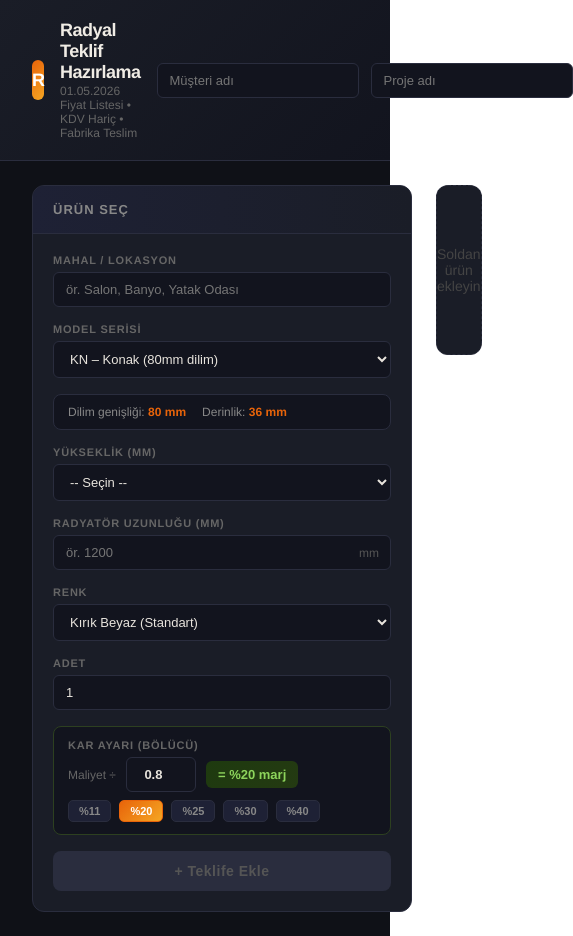
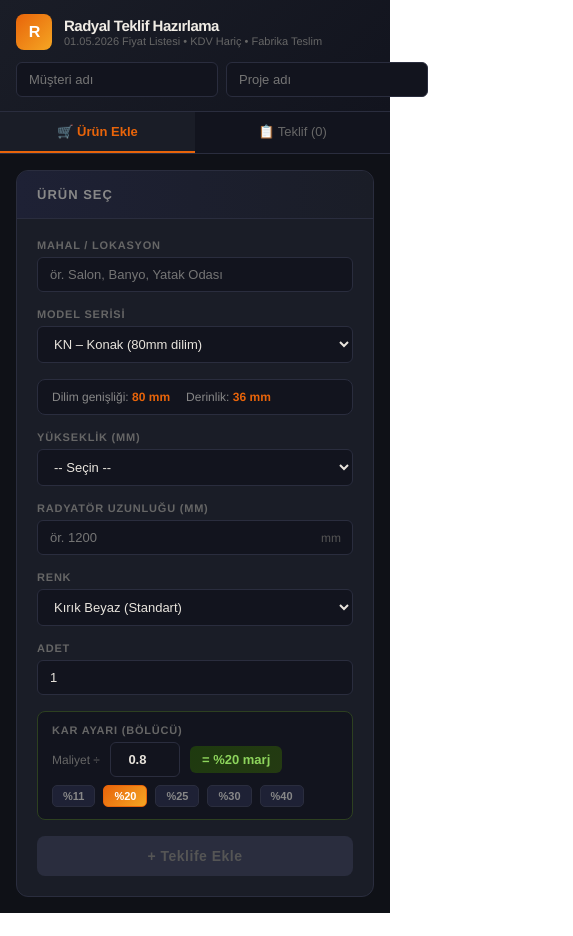
Before and after one commit to yigitkeskiner/radyal-teklif, a React (Vite) app: page / in a window 390 px wide. Shown: the whole page, 573 px wide, since content can reach past the window. After the commit the page ends 913 px from the top, so only its background shows below. Built offline with nearby package versions, Linux system fonts and the light colour scheme.

Commit message:
Responsive tasarim: mobil kart gorunumu + sekme navigasyonu + header stack

```diff
--- a/radyal-teklif.jsx
+++ b/radyal-teklif.jsx
@@ -1,4 +1,4 @@
-import { useState, useCallback } from "react";
+import { useState, useCallback, useEffect } from "react";
 
 // ─── VERİ ───────────────────────────────────────────────────────────────────
 const RADYATOR_DATA = {
@@ -98,6 +98,15 @@ export default function RadyalTeklif() {
   const [adet, setAdet] = useState(1);
   const [mahal, setMahal] = useState("");
   const [renk, setRenk] = useState(RENKLER[0]);
+
+  // ── Responsive
+  const [isMobile, setIsMobile] = useState(() => typeof window !== "undefined" && window.innerWidth < 768);
+  const [activeTab, setActiveTab] = useState("form"); // "form" | "teklif"
+  useEffect(() => {
+    const fn = () => setIsMobile(window.innerWidth < 768);
+    window.addEventListener("resize", fn);
+    return () => window.removeEventListener("resize", fn);
+  }, []);
   const [karBoleni, setKarBoleni] = useState(0.80);  // kar = fiyat / bölen
   const LISTE_ISKONTO = 0.44; // listeden %44 iskonto sabit
   const [satirlar, setSatirlar] = useState([]);
@@ -154,6 +163,7 @@ export default function RadyalTeklif() {
     };
     setSatirlar(p => [...p, satir]);
     setMahal(""); setUzunluk(""); setAdet(1);
+    if (isMobile) setActiveTab("teklif");
   };
 
   const sil = (id) => setSatirlar(p => p.filter(s => s.id !== id));
@@ -189,33 +199,60 @@ export default function RadyalTeklif() {
       <div style={{
         background:"linear-gradient(135deg, #1a1d27 0%, #12141e 100%)",
         borderBottom:"1px solid #2a2d3e",
-        padding:"20px 32px",
-        display:"flex", alignItems:"center", gap:16
+        padding: isMobile ? "14px 16px" : "20px 32px",
+        display:"flex", alignItems: isMobile ? "flex-start" : "center",
+        flexDirection: isMobile ? "column" : "row",
+        gap:12
       }}>
+        <div style={{display:"flex", alignItems:"center", gap:12, width:"100%"}}>
           <div style={{
             background:"linear-gradient(135deg, #e8640a, #f5a623)",
-          borderRadius:8, width:40, height:40,
+            borderRadius:8, width:36, height:36, flexShrink:0,
             display:"flex", alignItems:"center", justifyContent:"center",
-          fontSize:18, fontWeight:700, color:"#fff", letterSpacing:-1
+            fontSize:16, fontWeight:700, color:"#fff", letterSpacing:-1
           }}>R</div>
           <div>
-          <div style={{fontSize:18,fontWeight:700,color:"#f0ece5",letterSpacing:-0.5}}>Radyal Teklif Hazırlama</div>
-          <div style={{fontSize:12,color:"#666",marginTop:1}}>01.05.2026 Fiyat Listesi • KDV Hariç • Fabrika Teslim</div>
+            <div style={{fontSize: isMobile ? 15 : 18, fontWeight:700, color:"#f0ece5", letterSpacing:-0.5}}>Radyal Teklif Hazırlama</div>
+            <div style={{fontSize:11, color:"#666", marginTop:1}}>01.05.2026 Fiyat Listesi • KDV Hariç • Fabrika Teslim</div>
           </div>
-        <div style={{marginLeft:"auto",display:"flex",gap:12}}>
+        </div>
+        <div style={{display:"flex", gap:8, width: isMobile ? "100%" : "auto", marginLeft: isMobile ? 0 : "auto"}}>
           <input placeholder="Müşteri adı" value={musterı} onChange={e=>setMusteri(e.target.value)}
-            style={inputSt} />
+            style={{...inputSt, flex:1}} />
           <input placeholder="Proje adı" value={projeAdi} onChange={e=>setProjeAdi(e.target.value)}
-            style={inputSt} />
+            style={{...inputSt, flex:1}} />
         </div>
       </div>
 
-      <div style={{padding:"24px 32px", display:"grid", gridTemplateColumns:"380px 1fr", gap:24, alignItems:"start"}}>
+      {/* MOBİL SEKMELER */}
+      {isMobile && (
+        <div style={{display:"flex", background:"#12141e", borderBottom:"1px solid #2a2d3e"}}>
+          {["form","teklif"].map(tab => (
+            <button key={tab} onClick={()=>setActiveTab(tab)} style={{
+              flex:1, padding:"12px 0", border:"none", cursor:"pointer",
+              background: activeTab===tab ? "#1a1d27" : "transparent",
+              color: activeTab===tab ? "#e8640a" : "#666",
+              fontWeight: activeTab===tab ? 700 : 400,
+              fontSize:13, borderBottom: activeTab===tab ? "2px solid #e8640a" : "2px solid transparent"
+            }}>
+              {tab==="form" ? "🛒 Ürün Ekle" : `📋 Teklif (${satirlar.length})`}
+            </button>
+          ))}
+        </div>
+      )}
+
+      <div style={{
+        padding: isMobile ? "16px" : "24px 32px",
+        display: isMobile ? "block" : "grid",
+        gridTemplateColumns: "380px 1fr",
+        gap:24, alignItems:"start"
+      }}>
 
         {/* SOL PANEL - GİRİŞ */}
         <div style={{
           background:"#1a1d27", borderRadius:12, border:"1px solid #2a2d3e",
-          overflow:"hidden"
+          overflow:"hidden",
+          display: isMobile && activeTab !== "form" ? "none" : "block"
         }}>
           <div style={{padding:"16px 20px", borderBottom:"1px solid #2a2d3e",
             background:"linear-gradient(90deg,#1e2135,#1a1d27)",
@@ -415,7 +452,10 @@ export default function RadyalTeklif() {
         </div>
 
         {/* SAĞ PANEL - TEKLİF */}
-        <div>
+        <div style={{
+          marginTop: isMobile ? 0 : 0,
+          display: isMobile && activeTab !== "teklif" ? "none" : "block"
+        }}>
           {/* Başlık */}
           {(musterı || projeAdi) && (
             <div style={{marginBottom:16,padding:"12px 16px",background:"#1a1d27",
@@ -442,7 +482,8 @@ export default function RadyalTeklif() {
                 background:"#1a1d27",borderRadius:12,border:"1px solid #2a2d3e",
                 overflow:"hidden"
               }}>
-                {/* Tablo Header */}
+                {/* Tablo Header - sadece desktop */}
+                {!isMobile && (
                   <div style={{
                     display:"grid",
                     gridTemplateColumns:"100px 70px 100px 80px 50px 50px 80px 90px 36px",
@@ -463,8 +504,41 @@ export default function RadyalTeklif() {
                     <span style={{textAlign:"right"}}>Toplam ₺</span>
                     <span></span>
                   </div>
+                )}
 
-                {satirlar.map((s,i) => (
+                {satirlar.map((s,i) => isMobile ? (
+                  /* MOBİL KART */
+                  <div key={s.id} style={{
+                    padding:"12px 16px",
+                    borderBottom: i < satirlar.length-1 ? "1px solid #1e2135" : "none",
+                    background: i%2===0 ? "transparent" : "#161821",
+                    position:"relative"
+                  }}>
+                    <div style={{display:"flex", justifyContent:"space-between", alignItems:"flex-start"}}>
+                      <div>
+                        <span style={{fontWeight:700,color:"#e8640a",fontSize:15}}>{s.kod}</span>
+                        <span style={{color:"#888",fontSize:12,marginLeft:8}}>{s.ad}</span>
+                      </div>
+                      <button onClick={()=>sil(s.id)} style={{
+                        background:"none",border:"none",color:"#e05a5a",
+                        cursor:"pointer",fontSize:20,padding:0,lineHeight:1,marginLeft:8
+                      }}>×</button>
+                    </div>
+                    <div style={{marginTop:6,display:"grid",gridTemplateColumns:"1fr 1fr",gap:"4px 12px",fontSize:12,color:"#888"}}>
+                      {s.mahal && s.mahal!=="-" && <span>📍 {s.mahal}</span>}
+                      <span>↕ {s.yukseklik} mm</span>
+                      <span>↔ {s.uzunluk} ({s.dilim} dilim)</span>
+                      <span>⚡ {s.watt} W</span>
+                      <span style={{color:s.renkFark>0?"#e8640a":"#888"}}>{s.renkAd}{s.renkFark>0?` (+%${s.renkFark})`:""}</span>
+                      <span>× {s.adet} adet</span>
+                    </div>
+                    <div style={{marginTop:8,display:"flex",justifyContent:"flex-end",alignItems:"baseline",gap:8}}>
+                      <span style={{fontSize:11,color:"#555"}}>birim ₺{fmt(s.birim)}</span>
+                      <span style={{fontWeight:700,color:"#8dd45c",fontSize:16}}>₺{fmt(s.toplam)}</span>
+                    </div>
+                  </div>
+                ) : (
+                  /* DESKTOP SATIR */
                   <div key={s.id} style={{
                     display:"grid",
                     gridTemplateColumns:"100px 70px 100px 80px 50px 50px 80px 90px 36px",
```
Lines whose indentation alone changed are shown as unchanged.
